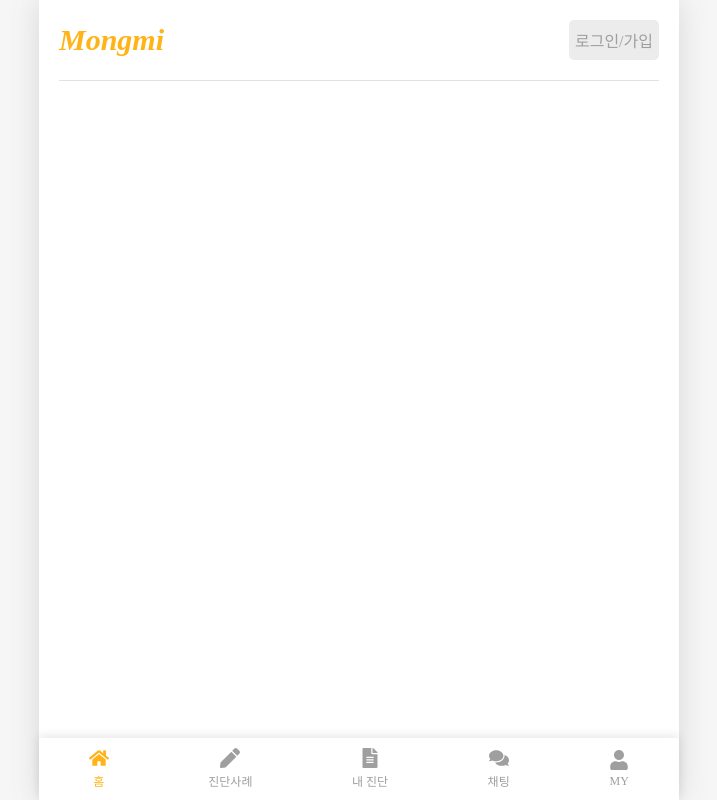
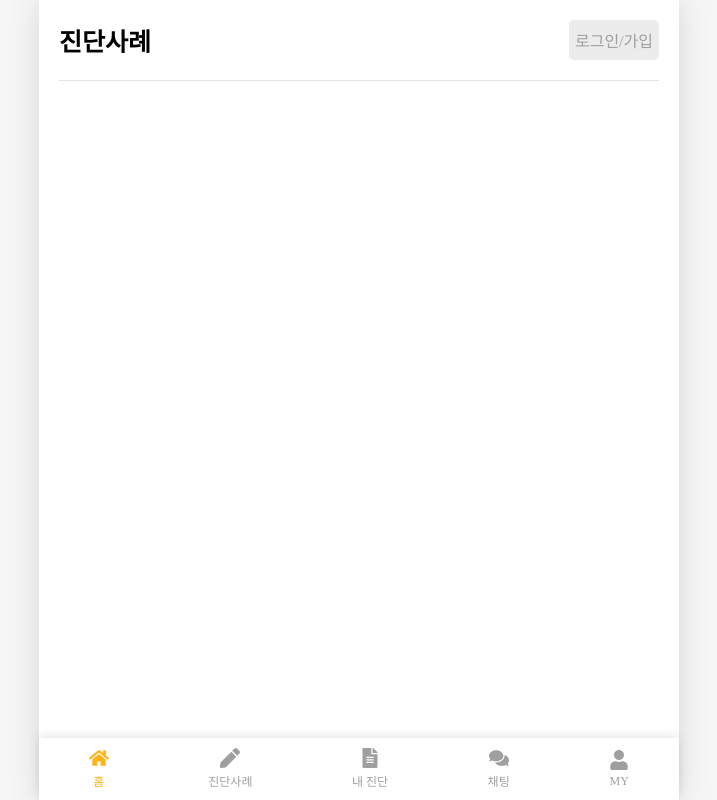
Before and after one commit to mungdori999/sponge-front, a React (Vite) app: page /post in a window 1280 px wide. Shown: the whole page, without its empty margins (281-998 px from the left). Built offline with nearby package versions, Linux system fonts and the light colour scheme; a web font is replaced by a local one.

Commit message:
post header설정

```diff
--- a/src/css/Header/Header.css
+++ b/src/css/Header/Header.css
@@ -30,3 +30,9 @@
   font-weight: bold;
   font-style: italic;
 }
+
+.Header .post-list {
+  color: black;
+  font-size: 25px;
+  font-weight: bold;
+}
--- a/src/page/PostListPage.jsx
+++ b/src/page/PostListPage.jsx
@@ -1,4 +1,3 @@
-import Brand from "../component/Header/Brand";
 import Header from "../component/Header/Header";
 import LoginButton from "../component/Header/LoginButton";
 
@@ -7,7 +6,7 @@ const PostListPage = () => {
   return (
     <div>
       <Header
-        leftchild={<Brand />}
+        leftchild={<div className="post-list">진단사례</div>}
         rightchild={<LoginButton text={"로그인/가입"} />}
       />
       <Bottom />
```
